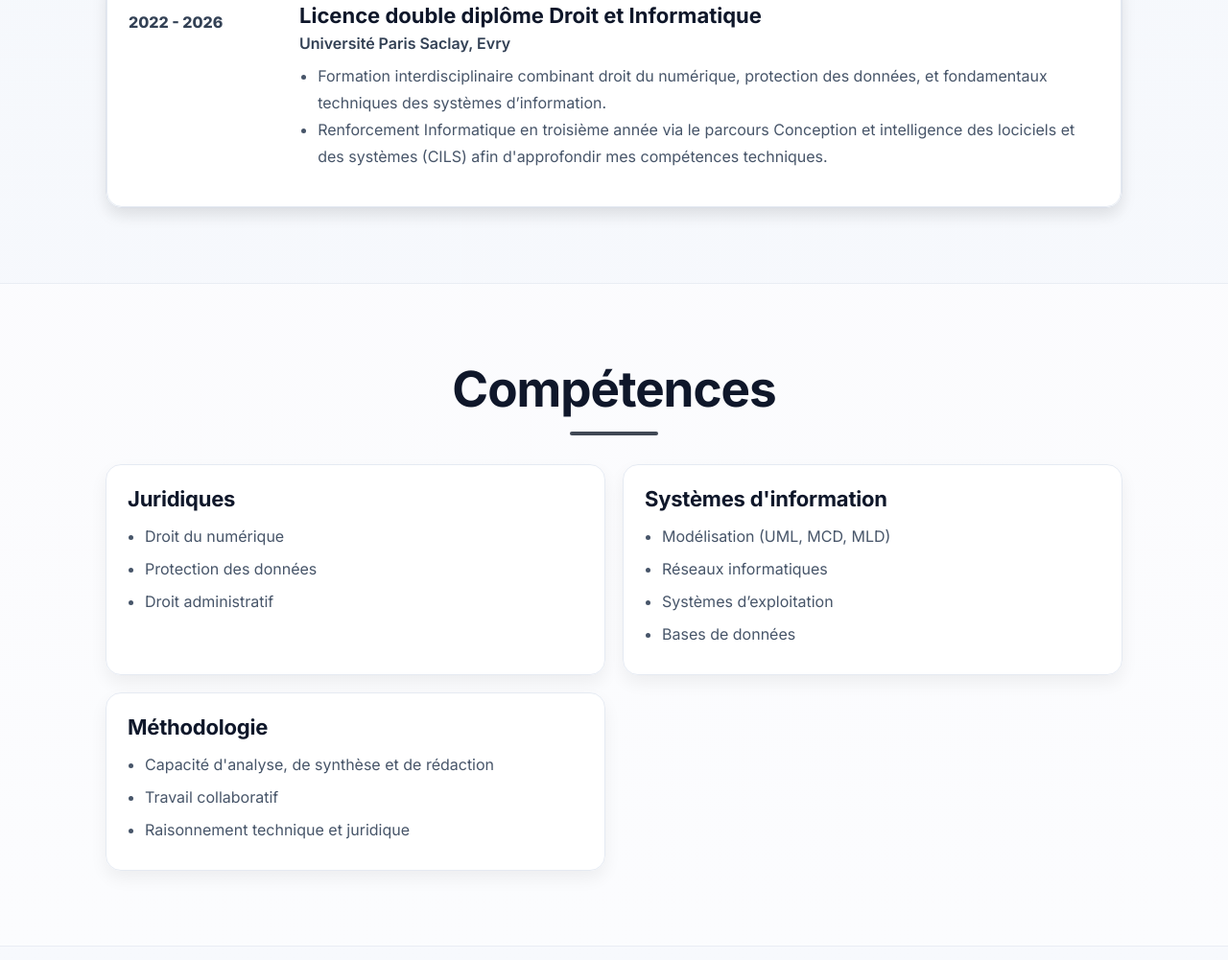
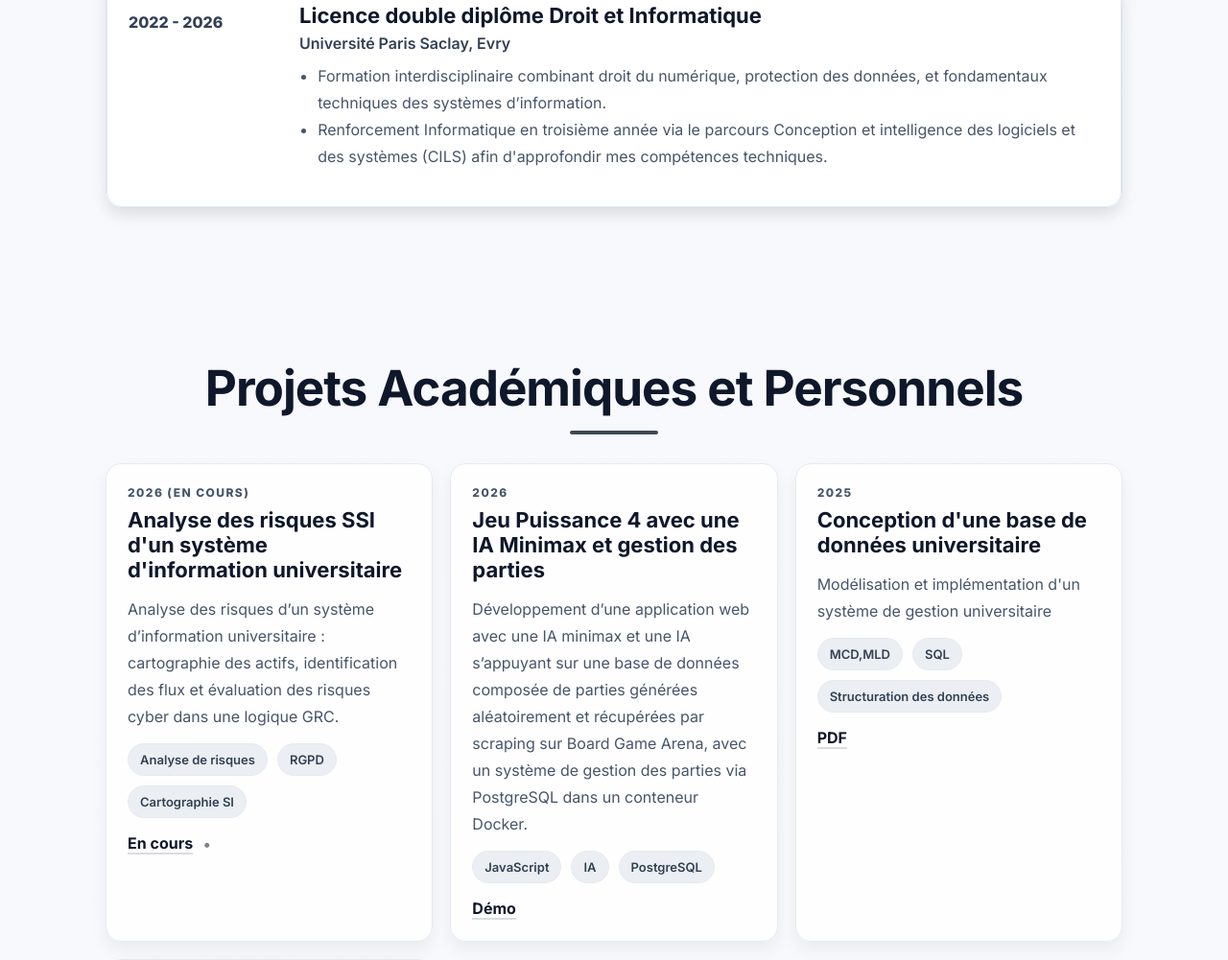
Before and after one commit to sarrahsmn/Portfolio, a plain HTML site: page index.html in a window 1280 px wide. Shown: the part 1730-2731 px from the top of the page at 96% size. Drawn offline with Linux system fonts and the light colour scheme.

Commit message:
Remove 'Compétences' section and update content
Removed the 'Compétences' section and updated related content.

```diff
--- a/index.html
+++ b/index.html
@@ -41,7 +41,6 @@
         <ul class="nav__links" id="navLinks">
           <li><a class="nav__link" href="#accueil">Accueil</a></li>
           <li><a class="nav__link" href="#parcours">Formation</a></li>
-          <li><a class="nav__link" href="#competences">Compétences</a></li>
           <li><a class="nav__link" href="#projets">Projets</a></li>
           <li><a class="nav__link" href="#ambitions">Ambitions</a></li>
           <li><a class="nav__link" href="#contact">Contact</a></li>
@@ -69,9 +68,7 @@
           <p class="hero__lead">
 
           </p>
-          <p class="hero__lead">
-            Cette double compétence me permet d'aborder les systèmes d'information à la fois sous les prismes technique et juridique.
-          </p>
+
 
           <div class="hero__cta">
             <a class="btn btn--primary" href="#projets">Mes projets</a>
@@ -83,10 +80,11 @@
           <div class="hero__badge">
             <div class="badge__title">Intérêt majeur</div>
             <ul class="badge__list">
-              <li>Cybersécurité et protection des systèmes</li>
+
               <li>Droit du numérique et conformité </li>
               <li>Protection des données personnelles </li>
-              <li>Analyse juridique et technique des cybermenaces </li>
+              <li>Cybersécurité et protection des systèmes</li>
+
 
             </ul>
           </div>
@@ -155,7 +153,7 @@
                 <p class="timeline__desc">
                 <ul class="badge__listee">
                     <li>
-              Formation orientée sur la pratique du droit public et des procédures administratives avec une approche opérationnelle des obligations réglementaires.
+              Formation orientée sur la pratique du droit public, des procédures administratives et de préparation aux concours de la fonction publique de catégorie B.
                   </li>
                 </p>
               </div>
@@ -180,7 +178,7 @@
                   Formation interdisciplinaire combinant droit du numérique, protection des données, et fondamentaux techniques des systèmes d’information.
                       </li>
                     <li>
-                  Renforcement Informatique en troisième année via le parcours Conception et intelligence des lociciels et des systèmes (CILS) afin d'approfondir mes compétences techniques.
+                  Renforcement Informatique en troisième année via le parcours Conception et intelligence des logiciels et des systèmes (CILS) afin d'approfondir mes compétences techniques.
                       </li>
                 </ul>
                 </p>
@@ -193,49 +191,10 @@
       </div>
     </section>
 
-    <!-- COMPETENCES -->
-    <section id="competences" class="section section--alt">
-      <div class="container">
-        <header class="section__head">
-          <h2 class="section__title">Compétences</h2>
-          <div class="section__underline" aria-hidden="true"></div>
-          <p class="section__subtitle"></p>
-        </header>
-
-        <div class="grid grid--2">
-          <article class="card">
-            <h3 class="card__title"> Juridiques </h3>
-            <ul class="list">
-              <li>Droit du numérique</li>
-              <li>Protection des données</li>
-              <li>Droit administratif </li>
-
-            </ul>
-          </article>
-
-          <article class="card">
-            <h3 class="card__title"> Systèmes d'information </h3>
-            <ul class="list">
-              <li>Modélisation (UML, MCD, MLD)</li>
-              <li>Réseaux informatiques</li>
-              <li>Systèmes d’exploitation</li>
-              <li>Bases de données</li>
-
-
-            </ul>
-          </article>
-
-          <article class="card">
-            <h3 class="card__title"> Méthodologie</h3>
-            <ul class="list">
-              <li>Capacité d'analyse, de synthèse et de rédaction </li>
-              <li>Travail collaboratif </li>
-              <li>Raisonnement technique et juridique </li>
 
 
 
-            </ul>
-          </article>
+
 
 
         </div>
```
